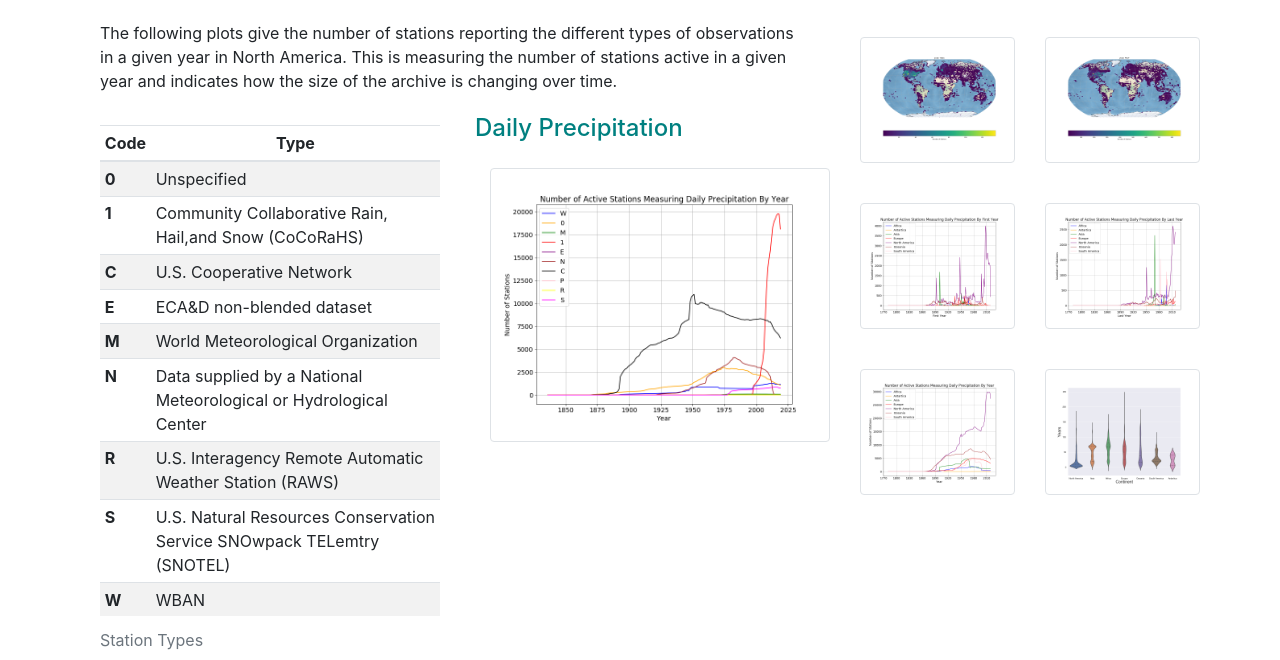
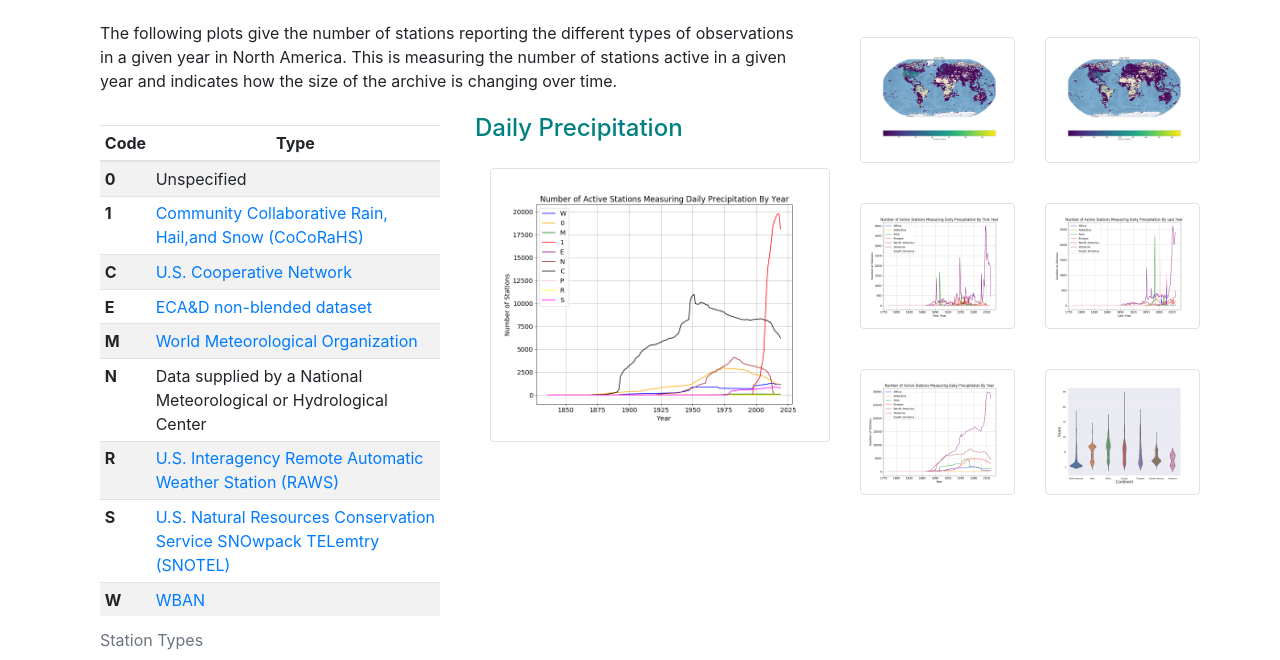
Before and after one commit to douglasdrake/inventory-dashboard, a plain HTML site: page northamerica.html in a window 1280 px wide. Shown: the part 140-800 px from the top of the page. Drawn offline with nearby package versions, Linux system fonts and the light colour scheme.

Commit message:
adding links to type table

```diff
--- a/northamerica.html
+++ b/northamerica.html
@@ -96,20 +96,20 @@
                       </tr>
                       <tr>
                         <th scope="row">1</th>
-                        <td>Community Collaborative Rain, Hail,and Snow (CoCoRaHS)</td>
+                        <td><a target="_blank" href="https://www.cocorahs.org/">Community Collaborative Rain, Hail,and Snow (CoCoRaHS)</a></td>
                       </tr>
                       <tr>
                         <th scope="row">C</th>
-                        <td>U.S. Cooperative Network</td>
+                        <td><a target="_blank" href="https://www.weather.gov/rah/coop">U.S. Cooperative Network</a></td>
                       </tr>
                       <tr>
                         <th scope="row">E</th>
-                        <td>ECA&D non-blended
-                          dataset</td>
+                        <td><a target="_blank" href="https://www.ecad.eu/">ECA&D non-blended
+                          dataset</a></td>
                       </tr>
                       <tr>
                         <th scope="row">M</th>
-                        <td>World Meteorological Organization</td>
+                        <td><a target="_blank" href="https://public.wmo.int/en">World Meteorological Organization</a></td>
                       </tr>
                       <tr>
                         <th scope="row">N</th>
@@ -118,16 +118,16 @@
                       </tr>
                       <tr>
                         <th scope="row">R</th>
-                        <td>U.S. Interagency Remote Automatic Weather Station (RAWS)</td>
+                        <td><a target="_blank" href="https://raws.nifc.gov/">U.S. Interagency Remote Automatic Weather Station (RAWS)</a></td>
                       </tr>
                       <tr>
                         <th scope="row">S</th>
-                        <td>U.S. Natural Resources Conservation Service SNOwpack
-                          TELemtry (SNOTEL)</td>
+                        <td><a target="_blank" href="https://www.wcc.nrcs.usda.gov/about/mon_automate.html">
+                          U.S. Natural Resources Conservation Service SNOwpack TELemtry (SNOTEL)</a></td>
                       </tr>
                       <tr>
                         <th scope="row">W</th>
-                        <td>WBAN</td>
+                        <td><a target="_blank" href="https://catalog.data.gov/dataset/historical-wban-id-assignments">WBAN</a></td>
                       </tr>
                   </table>
                 </div>
```
Also changed, not shown: 1 other file.
